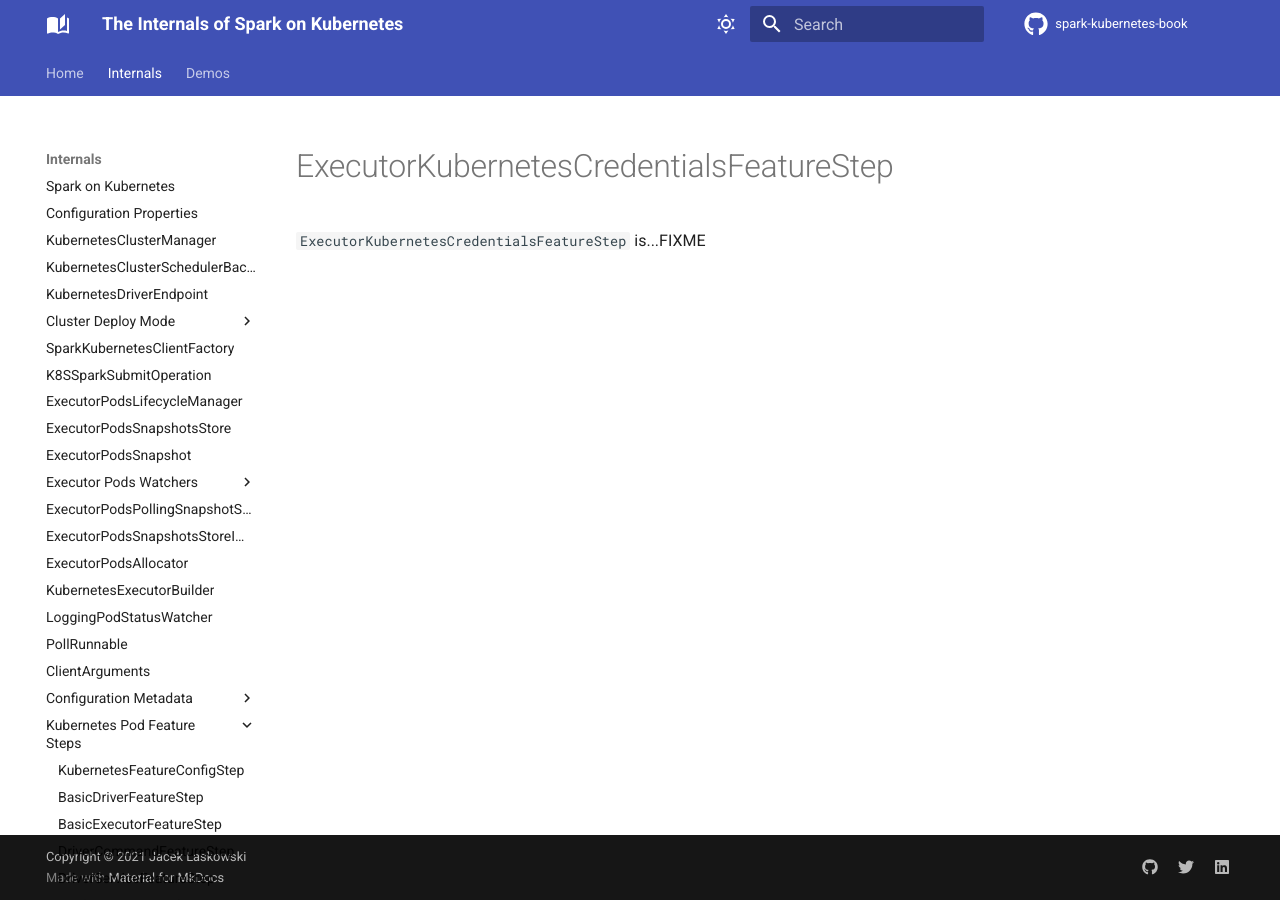
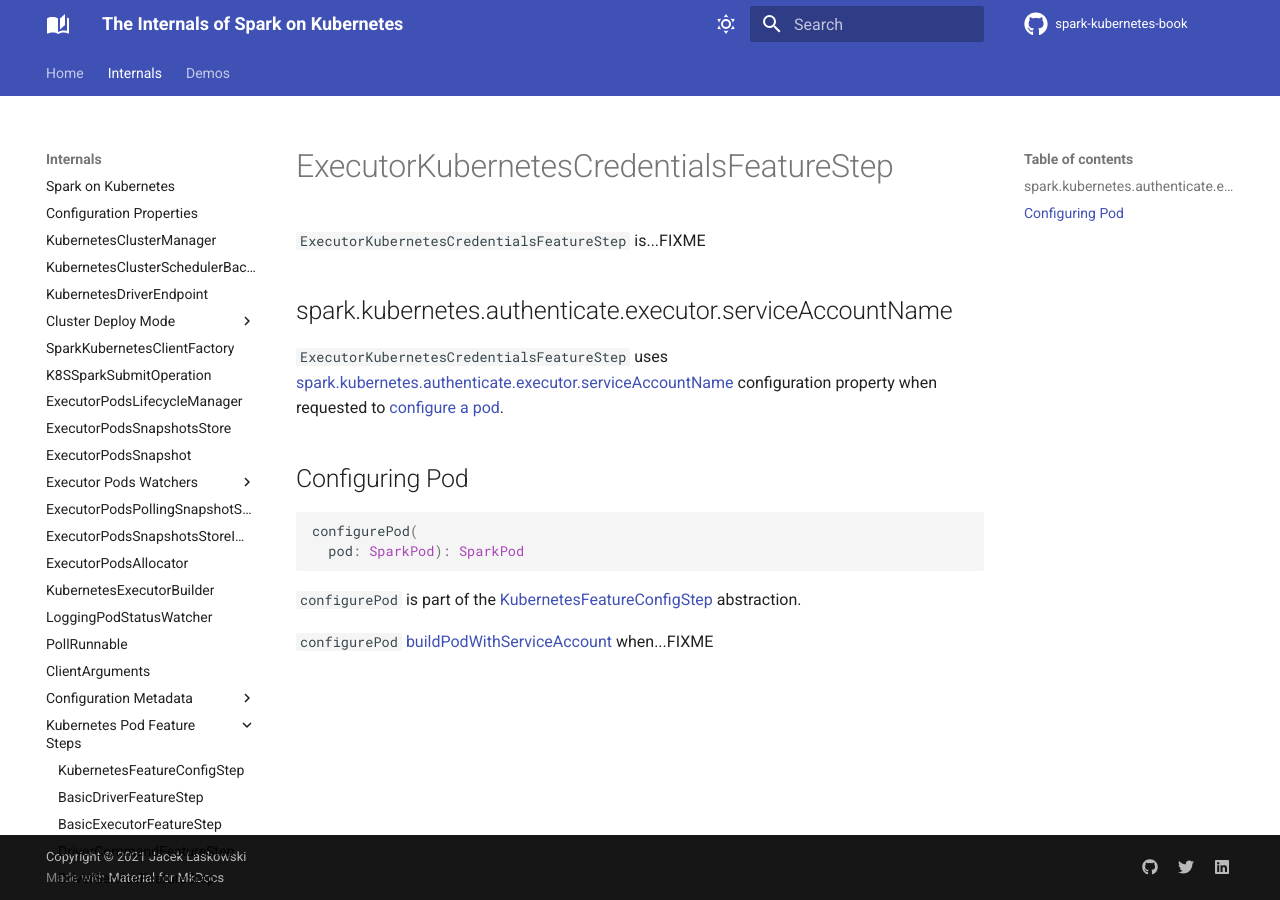
Before and after one commit to jaceklaskowski/spark-kubernetes-book, an MkDocs documentation site: the page built from docs/ExecutorKubernetesCredentialsFeatureStep.md, in a window 1280 px wide. Built offline with MkDocs 1.6.1 and Material for MkDocs 9.7.7, drawn with Linux system fonts in a browser that asks for light colours; comment, search, counter and statistics services are not loaded.

Commit message:
spark.kubernetes.authenticate.executor.serviceAccountName

````diff
--- a/docs/ExecutorKubernetesCredentialsFeatureStep.md
+++ b/docs/ExecutorKubernetesCredentialsFeatureStep.md
@@ -1,3 +1,18 @@
 # ExecutorKubernetesCredentialsFeatureStep
 
 `ExecutorKubernetesCredentialsFeatureStep` is...FIXME
+
+## <span id="executorServiceAccount"> spark.kubernetes.authenticate.executor.serviceAccountName
+
+`ExecutorKubernetesCredentialsFeatureStep` uses [spark.kubernetes.authenticate.executor.serviceAccountName](configuration-properties.md#spark.kubernetes.authenticate.executor.serviceAccountName) configuration property when requested to [configure a pod](#configurePod).
+
+## <span id="configurePod"> Configuring Pod
+
+```scala
+configurePod(
+  pod: SparkPod): SparkPod
+```
+
+`configurePod` is part of the [KubernetesFeatureConfigStep](KubernetesFeatureConfigStep.md#configurePod) abstraction.
+
+`configurePod` [buildPodWithServiceAccount](KubernetesUtils.md#buildPodWithServiceAccount) when...FIXME
````
Also changed, not shown: docs/BasicExecutorFeatureStep.md (+1 -1 lines), docs/KubernetesUtils.md (+15 -0 lines), docs/configuration-properties.md (+10 -0 lines).
